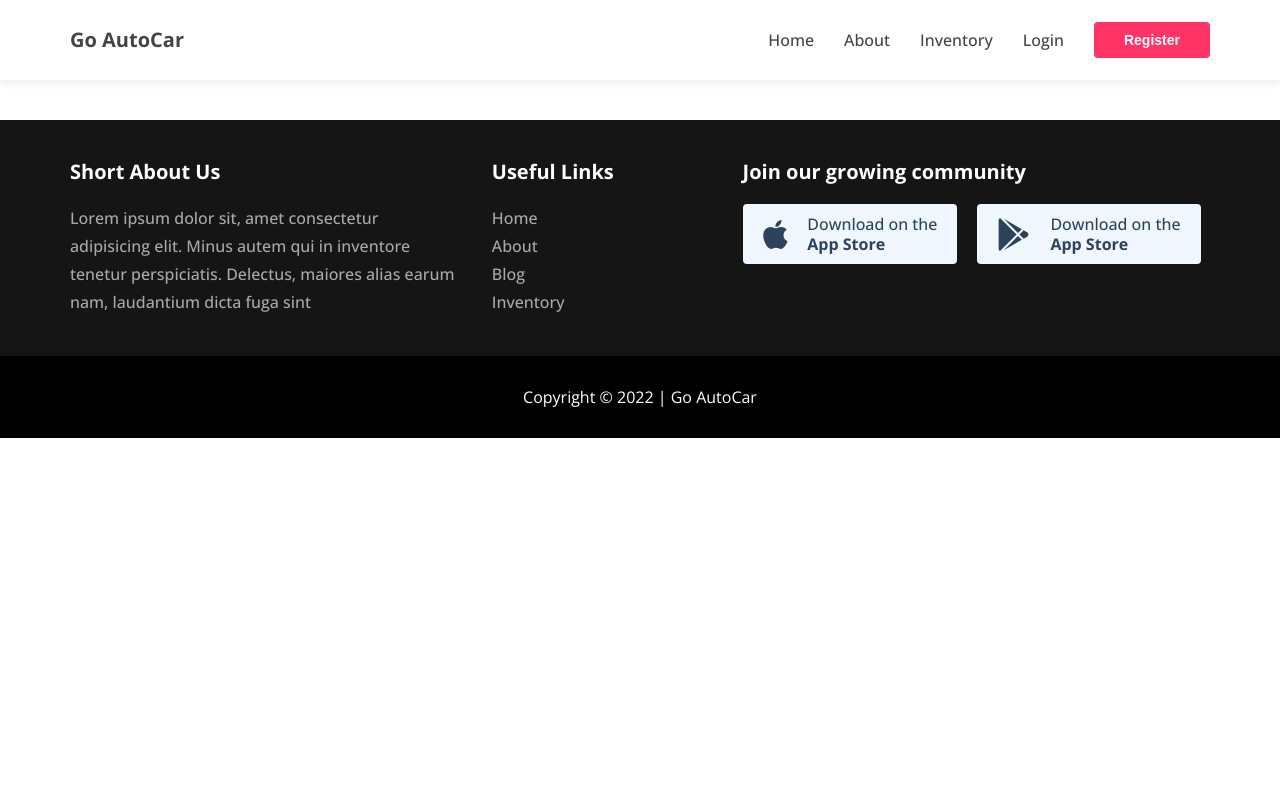
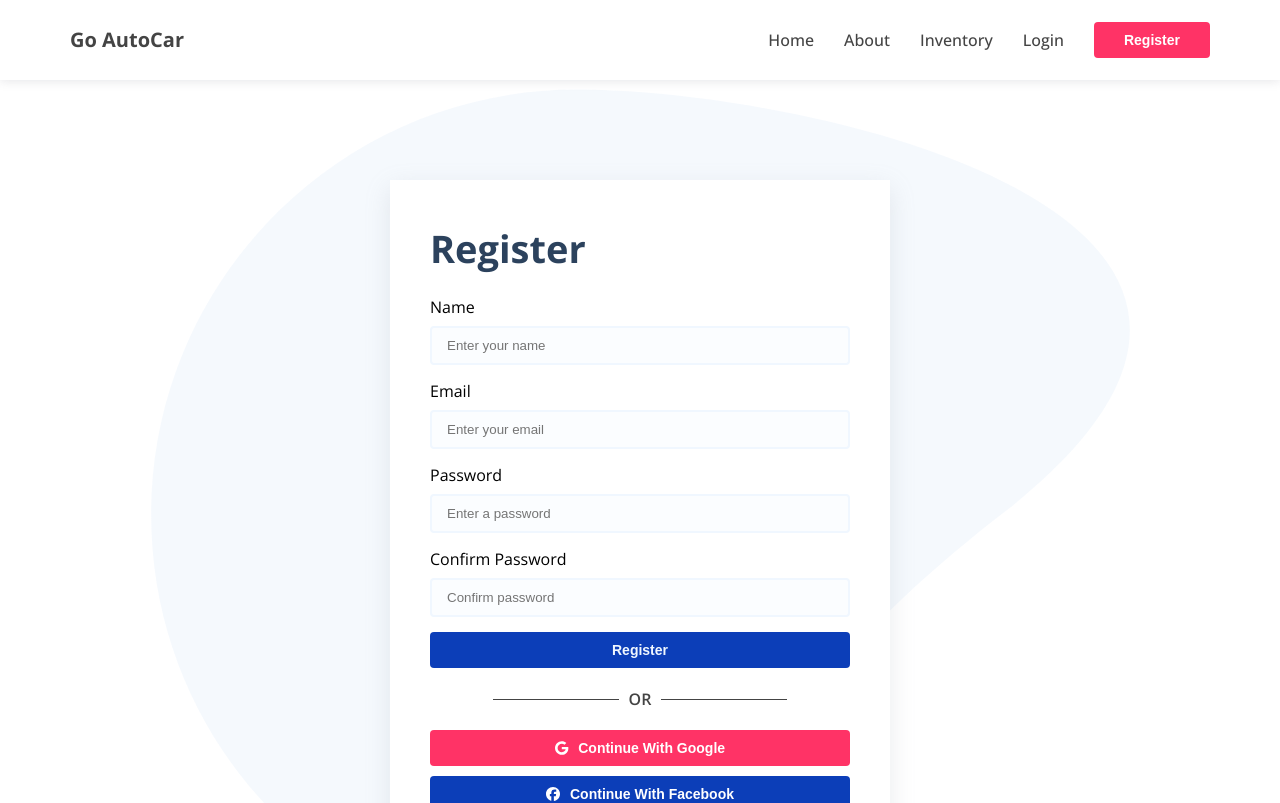
Before and after one commit to sabbirzzaman/go-autocar-client, a React (Create React App) app: page /register in a window 1280 px wide. Shown: the top 803 px of the page. Built offline with nearby package versions, Linux system fonts and the light colour scheme.

Commit message:
registration page added

```diff
--- a/src/App.js
+++ b/src/App.js
@@ -2,8 +2,10 @@ import { Route, Routes } from 'react-router-dom';
 import Footer from './Pages/Common/Footer/Footer';
 import Header from './Pages/Common/Header/Header';
 import Home from './Pages/Home/Home/Home';
+import CarDetails from './Pages/CarDetails/CarDetails/CarDetails';
+import Login from './Pages/Login/Login/Login';
+import Register from './Pages/Login/Register/Register';
 import './App.css';
-import CarDetails from './Pages/CarDetails/CarDetails/CarDetails';
 
 function App() {
     return (
@@ -13,6 +15,8 @@ function App() {
                 <Route path="/" element={<Home />}></Route>
                 <Route path="home" element={<Home />}></Route>
                 <Route path="inventory/:carId" element={<CarDetails />}></Route>
+                <Route path="login" element={<Login />}></Route>
+                <Route path="register" element={<Register />}></Route>
             </Routes>
             <Footer></Footer>
         </>
--- a/src/Pages/CarDetails/CarDetails/CarDetails.css
+++ b/src/Pages/CarDetails/CarDetails/CarDetails.css
@@ -64,7 +64,7 @@
     margin-bottom: 20px;
 }
 
-.add-inventory input[type="text"] {
+.add-inventory input[type="number"] {
     padding: 10px 15px;
     border: none;
     border-radius: 4px;
--- a/src/Pages/CarDetails/CarDetails/CarDetails.js
+++ b/src/Pages/CarDetails/CarDetails/CarDetails.js
@@ -43,9 +43,10 @@ const CarDetails = () => {
                             onSubmit={handleSubmit(onSubmit)}
                         >
                             <input
-                                type="text"
+                                type="number"
                                 placeholder="Enter quantity"
                                 {...register('addToInventory')}
+                                required
                             />
                             <input type="submit" value="Add Cars" />
                         </form>
--- a/src/Pages/Home/InventoryItem/InventoryItem.js
+++ b/src/Pages/Home/InventoryItem/InventoryItem.js
@@ -29,7 +29,7 @@ const InventoryItem = ({ car }) => {
                     <small title={description}>{shortDescription}...</small>
                 </p>
             </div>
-            <button onClick={() => navigate(`inventory/${_id}`)}>Manage Stock</button>
+            <button onClick={() => navigate(`/inventory/${_id}`)}>Manage Stock</button>
         </div>
     );
 };
--- /dev/null
+++ b/src/Pages/Login/Login/Login.js
@@ -0,0 +1,11 @@
+import React from 'react';
+
+const Login = () => {
+    return (
+        <div className="form-container">
+
+        </div>
+    );
+};
+
+export default Login;
--- /dev/null
+++ b/src/Pages/Login/Register/Register.css
@@ -0,0 +1,108 @@
+.form-container {
+    padding: 100px 0;
+    background-image: url('../../../images/bg-shape.svg');
+    background-position: center;
+    background-size: contain;
+    background-repeat: no-repeat;
+}
+
+.form-container .container {
+    max-width: 500px;
+    background-color: #fff;
+    padding: 40px;
+    box-shadow: rgba(149, 157, 165, 0.2) 0px 8px 24px;
+}
+
+.form-title h2 {
+    font-size: 38px;
+}
+
+.form {
+    display: flex;
+    flex-direction: column;
+    gap: 15px;
+}
+
+.field-group input:not(input[type='submit']) {
+    width: 100%;
+    padding: 10px 15px;
+    border: 2px solid #f0f7ff;
+    background-color: #f9fcffb0;
+    border-radius: 4px;
+}
+
+.field-group label {
+    display: block;
+    margin-bottom: 8px;
+}
+
+.password-label {
+    display: flex;
+    justify-content: space-between;
+    align-items: center;
+}
+
+.password-label a {
+    font-weight: 600;
+    transition: .3s ease-in-out;
+}
+
+.password-label a:hover {
+    color: #0c3eb8;
+}
+
+.user-help {
+    margin-top: 10px;
+}
+
+.user-help p {
+    color: #444;
+}
+
+.user-help a {
+    font-weight: 600;
+    transition: .3s ease-in-out;
+}
+
+.user-help a:hover {
+    color: #0c3eb8;
+}
+
+.divider {
+    display: flex;
+    justify-content: center;
+    align-items: center;
+    color: #444;
+    font-weight: 600;
+    margin: 20px 0;
+}
+
+.divider:after,
+.divider:before {
+    content: '';
+    display: block;
+    background: #444;
+    width: 30%;
+    height: 1px;
+    margin: 0 10px;
+}
+
+.social-login button {
+    width: 100%;
+    display: flex;
+    justify-content: center;
+    align-items: center;
+    gap: 10px;
+}
+
+.google-btn {
+    margin-bottom: 10px;
+}
+
+.facebook-btn {
+    background-color: #0c3eb8;
+}
+
+.facebook-btn:hover {
+    background-color: #0C3A96;
+}
--- /dev/null
+++ b/src/Pages/Login/Register/Register.js
@@ -0,0 +1,78 @@
+import { faFacebook, faGoogle } from '@fortawesome/free-brands-svg-icons';
+import { FontAwesomeIcon } from '@fortawesome/react-fontawesome';
+import React from 'react';
+import { useForm } from 'react-hook-form';
+import './Register.css';
+
+const Register = () => {
+    const { register, handleSubmit } = useForm();
+    const onSubmit = (data) => console.log(data);
+
+    return (
+        <div className="form-container">
+            <div className="container">
+                <div className="form-title">
+                    <h2>Register</h2>
+                </div>
+
+                <form className="form" onSubmit={handleSubmit(onSubmit)}>
+                    <div className="field-group">
+                        <label htmlFor="name">Name</label>
+                        <input
+                            type="text"
+                            id="name"
+                            placeholder="Enter your name"
+                            {...register('name')}
+                            required
+                        />
+                    </div>
+                    <div className="field-group">
+                        <label htmlFor="email">Email</label>
+                        <input
+                            type="email"
+                            id="email"
+                            placeholder="Enter your email"
+                            {...register('email')}
+                            required
+                        />
+                    </div>
+                    <div className="field-group">
+                        <label htmlFor="password">Password</label>
+                        <input
+                            type="password"
+                            id="password"
+                            placeholder="Enter a password"
+                            {...register('password')}
+                            required
+                        />
+                    </div>
+                    <div className="field-group">
+                        <label htmlFor="confirmPass">Confirm Password</label>
+                        <input
+                            type="password"
+                            id="confirmPass"
+                            placeholder="Confirm password"
+                            {...register('confirmPass')}
+                            required
+                        />
+                    </div>
+
+                    <input type="submit" value="Register" />
+                </form>
+                <div className="divider">OR</div>
+                <div className="social-login">
+                    <button className="google-btn">
+                        <FontAwesomeIcon icon={faGoogle}></FontAwesomeIcon>{' '}
+                        <span>Continue With Google</span>
+                    </button>
+                    <button className="facebook-btn">
+                        <FontAwesomeIcon icon={faFacebook}></FontAwesomeIcon>{' '}
+                        <span>Continue With Facebook</span>
+                    </button>
+                </div>
+            </div>
+        </div>
+    );
+};
+
+export default Register;
```
Also changed, not shown: src/Pages/Login/RequiredAuth/RequiredAuth.js (added, +11 -0 lines), src/Pages/Login/Login/Login.css (added).
